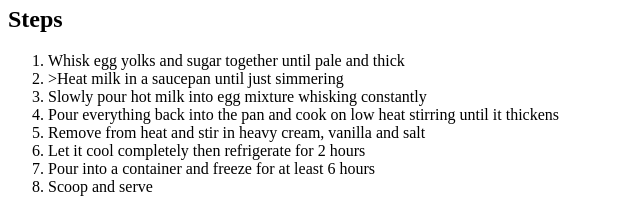
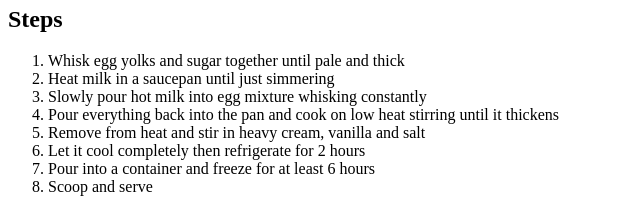
Before and after one commit to hrithiknair01-web/odin-recipes, a plain HTML site: page recipes/ice_cream.html in a window 1280 px wide. Shown: the part 712-921 px from the top of the page, 0-640 px from the left. Drawn offline with Linux system fonts and the light colour scheme.

Commit message:
fixed bug ,removed unwanted tag(>)

```diff
--- a/recipes/ice_cream.html
+++ b/recipes/ice_cream.html
@@ -35,7 +35,7 @@
     <h2>Steps</h2>
     <ol>
         <li>Whisk egg yolks and sugar together until pale and thick</li>
-        <li>>Heat milk in a saucepan until just simmering</li>
+        <li>Heat milk in a saucepan until just simmering</li>
         <li>Slowly pour hot milk into egg mixture whisking constantly</li>
         <li>Pour everything back into the pan and cook on low heat stirring until it thickens</li>
         <li>Remove from heat and stir in heavy cream, vanilla and salt</li>
```
